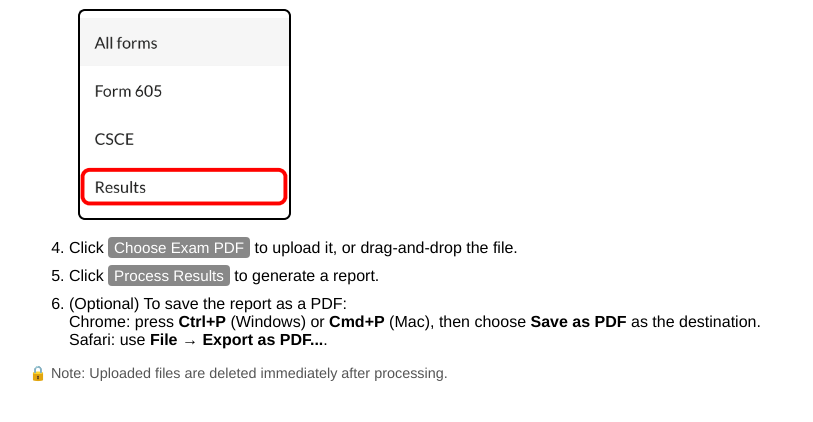
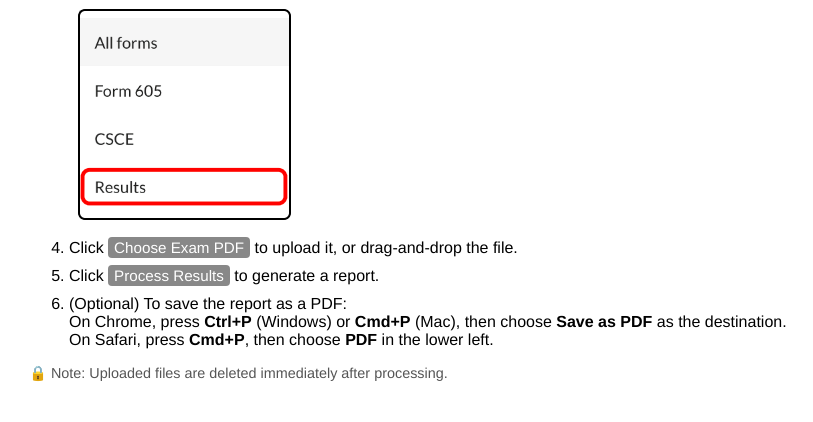
Before and after one commit to jpasqua/wm7x-exam-results, a Flask app: page / in a window 1280 px wide, after a click on "Need Help?". Shown: the part 527-949 px from the top of the page, without its empty margins (11-824 px from the left). Run offline with Flask 3, Linux system fonts and the light colour scheme.

Commit message:
Update help text

```diff
--- a/templates/upload.html
+++ b/templates/upload.html
@@ -42,8 +42,8 @@
     </li>
     <li>
       (Optional) To save the report as a PDF:<br>
-      Chrome: press <b>Ctrl+P</b> (Windows) or <b>Cmd+P</b> (Mac), then choose <b>Save as PDF</b> as the destination.<br>
-      Safari: use <b>File → Export as PDF...</b>.
+      On Chrome, press <b>Ctrl+P</b> (Windows) or <b>Cmd+P</b> (Mac), then choose <b>Save as PDF</b> as the destination.<br>
+      On Safari, press <b>Cmd+P</b>, then choose <b>PDF</b> in the lower left.
     </li>
   </ol>
   <p style="font-size: 0.9em; color: #555; margin-top: 10px;">
```
